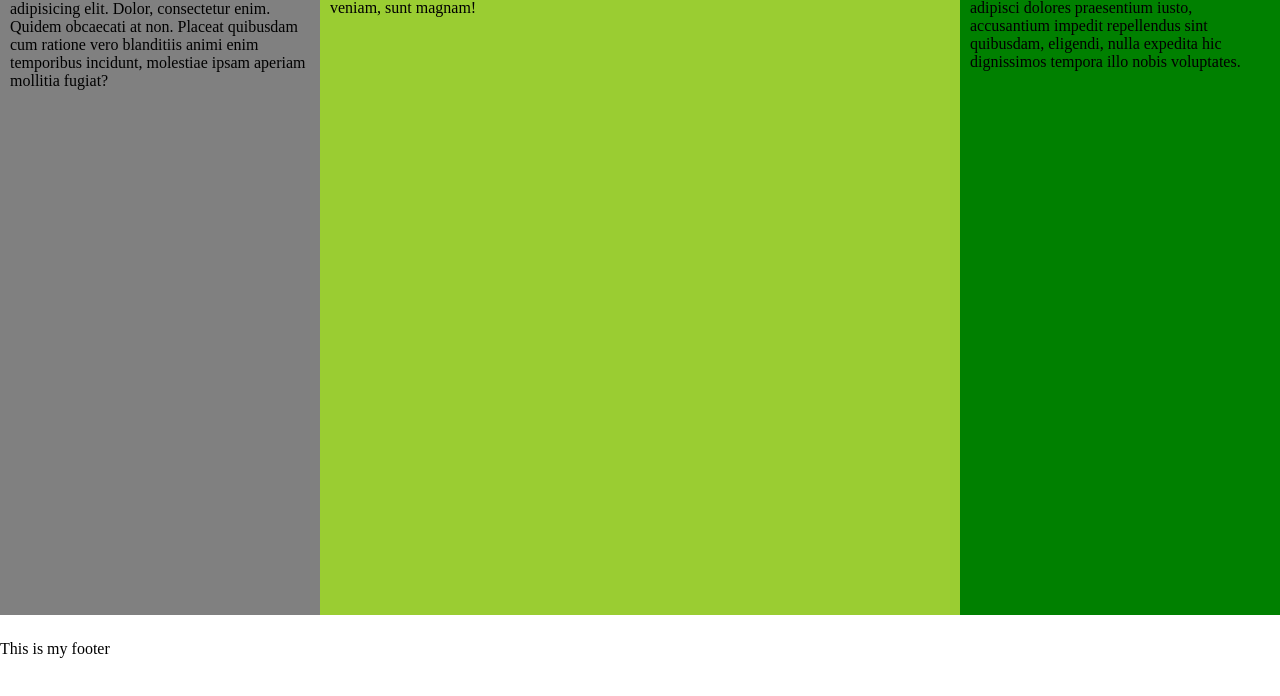
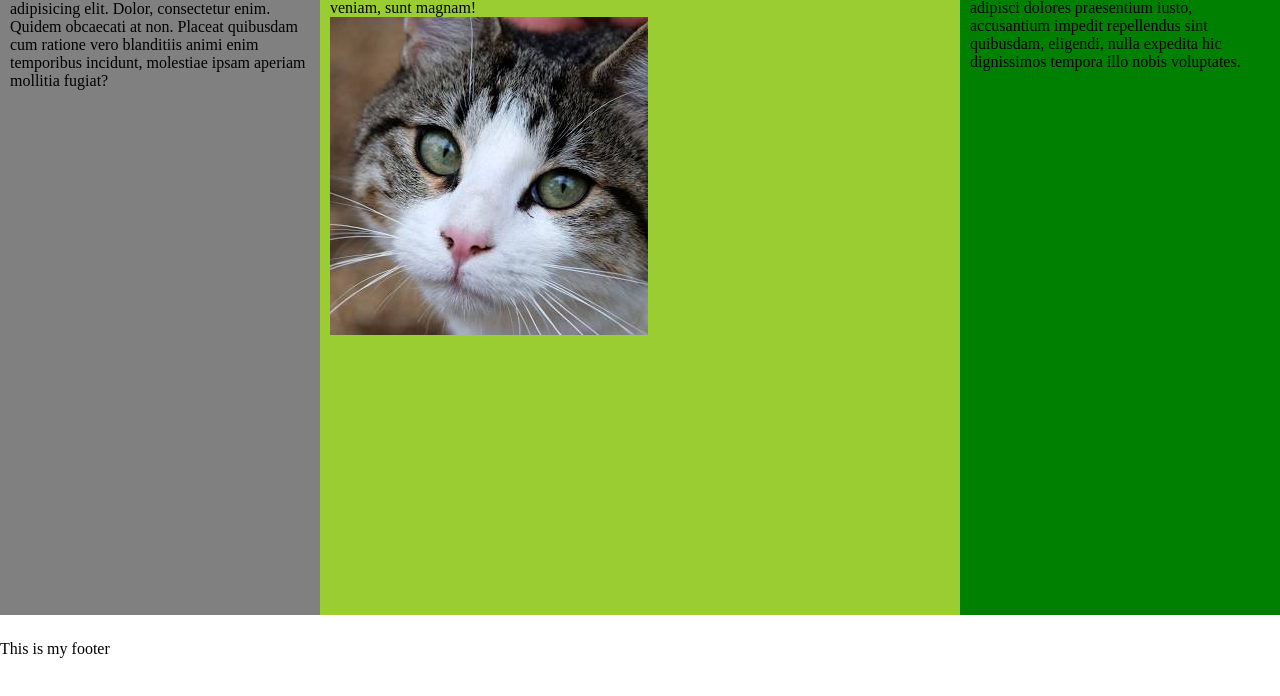
Before and after one commit to JuneReyP/4a, a plain HTML site: page grid.html in a window 1280 px wide. Shown: the part 98-794 px from the top of the page. Drawn offline with Linux system fonts and the light colour scheme.

Commit message:
added image

```diff
--- a/grid.html
+++ b/grid.html
@@ -53,6 +53,8 @@
         </div>
         <div class="main">Main
             <p>Lorem ipsum dolor, sit amet consectetur adipisicing elit. Beatae debitis ex magni fugit nisi! Soluta rem eveniet quos vitae, quasi dolorem delectus aliquid molestias ipsum error voluptatum veniam, sunt magnam!</p>
+
+            <img src="index.jpg" alt="Cat">
         </div>
         <div class="rigth">Right-Side
             <p>Lorem ipsum dolor sit amet consectetur adipisicing elit. Nisi cupiditate nostrum illum adipisci dolores praesentium iusto, accusantium impedit repellendus sint quibusdam, eligendi, nulla expedita hic dignissimos tempora illo nobis voluptates.</p>
```
Also changed, not shown: index.jpg (added).
